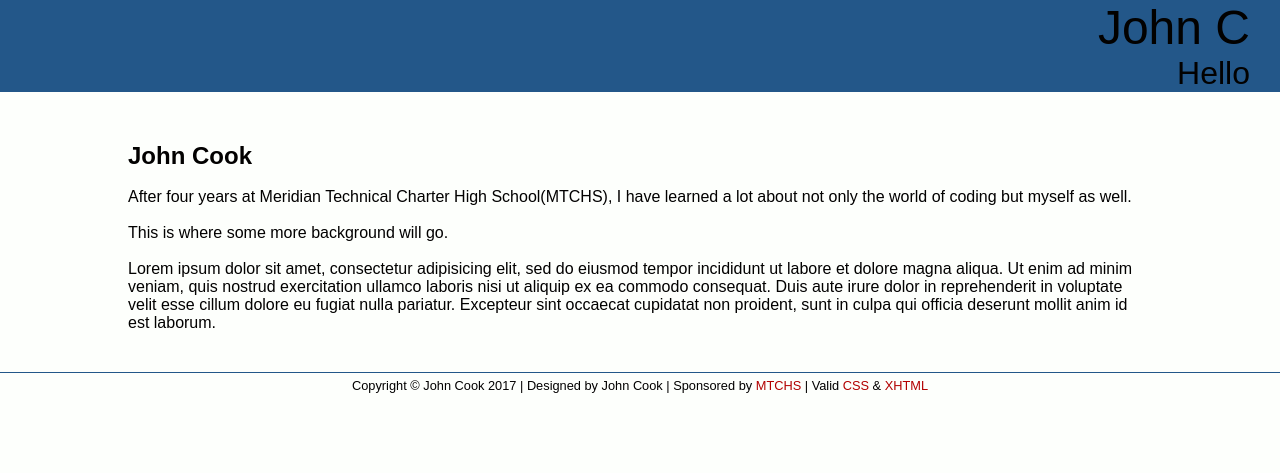
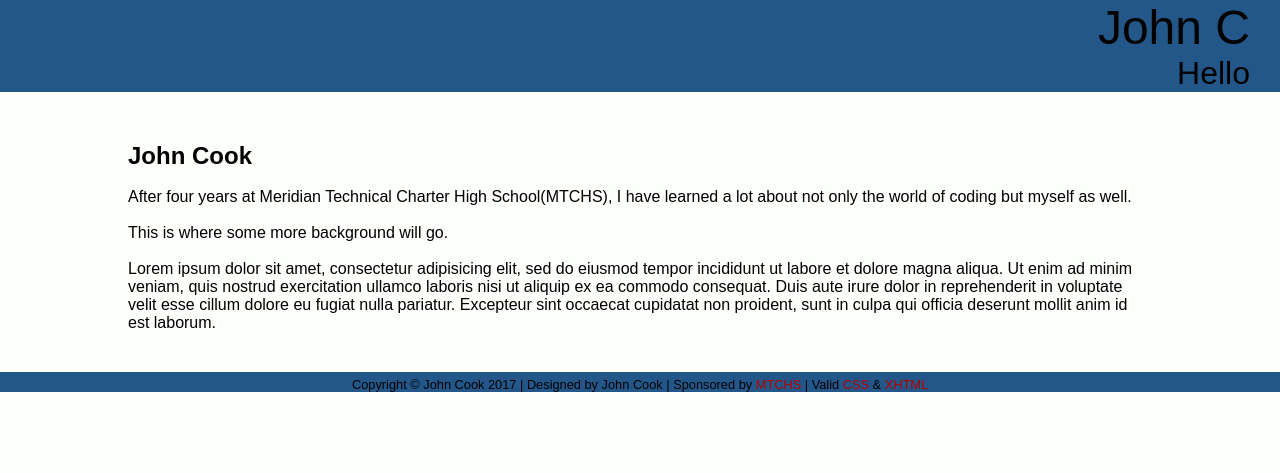
Before and after one commit to JAndrewCook/JAndrewCook.github.io, a PHP site: page / in a window 1280 px wide. Shown: the top 473 px of the page. Run offline with PHP 8.4, Linux system fonts and the light colour scheme.

Commit message:
scheme check

```diff
--- a/includes/port.css
+++ b/includes/port.css
@@ -43,13 +43,14 @@ body {
 	background-color: #fdfffc;
 	font-family: sans-serif;
 	color: #020100;
+	height: 100%;
 }
 ::-webkit-scrollbar{
 	display: none;
 }
 main {
 	width: 80%;
-	min-height: 10px;
+	min-height: 60%;
 	margin: auto;
 }
 main h1 {
@@ -77,12 +78,12 @@ a {
 }
 /*form*/
 input[type=text] {
-	border: solid 2px #235789;
+	border: solid 2px #bae4f0;
 	width: 20%;
 
 }
 textarea {
-	border: solid 2px #235789;
+	border: solid 2px #bae4f0;
 
 }
 form {
@@ -122,7 +123,7 @@ footer {
   font-size: .8em;
   margin-top: 40px;
 	margin-bottom: 40px;
-	border-top: solid 1px #235789;
+	background-color: #235789;
 	padding-top: 5px;
-
+	min-height: 10%;
 }
```
